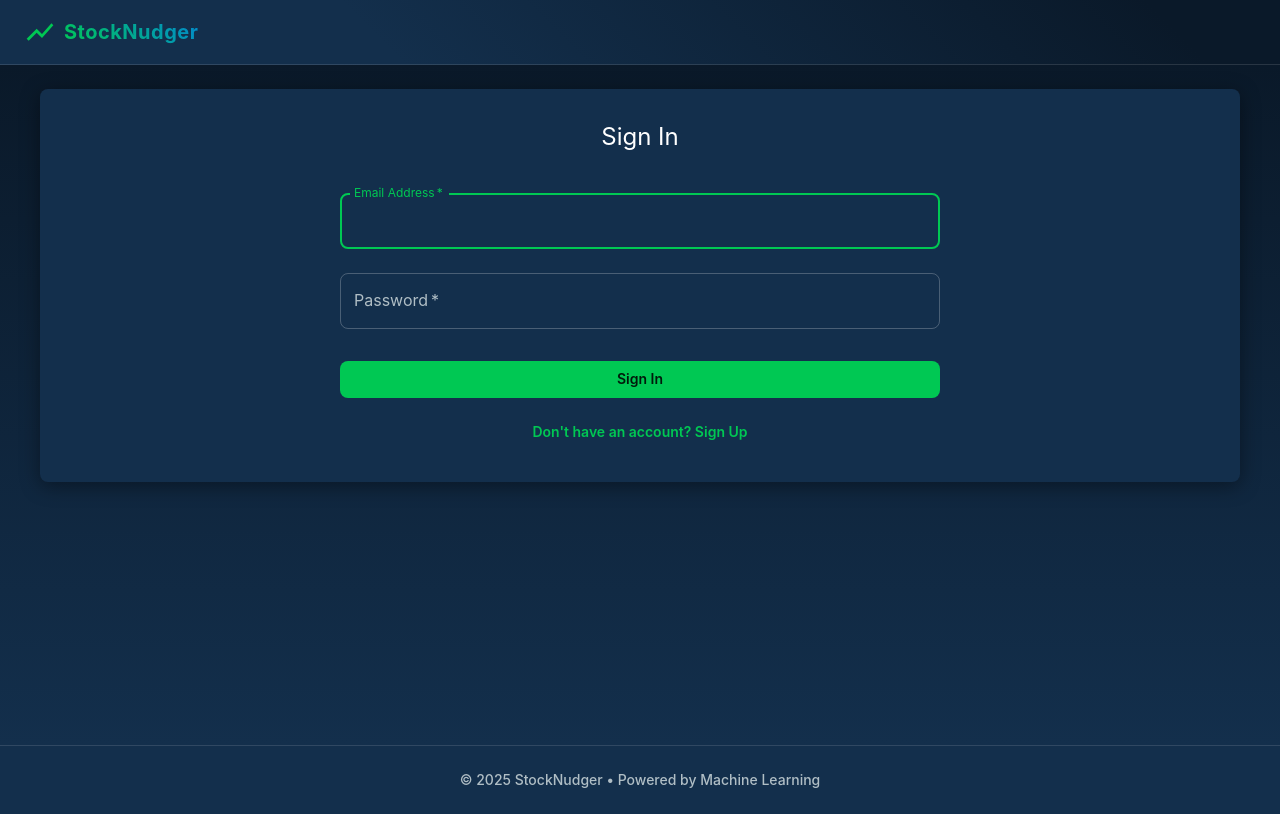
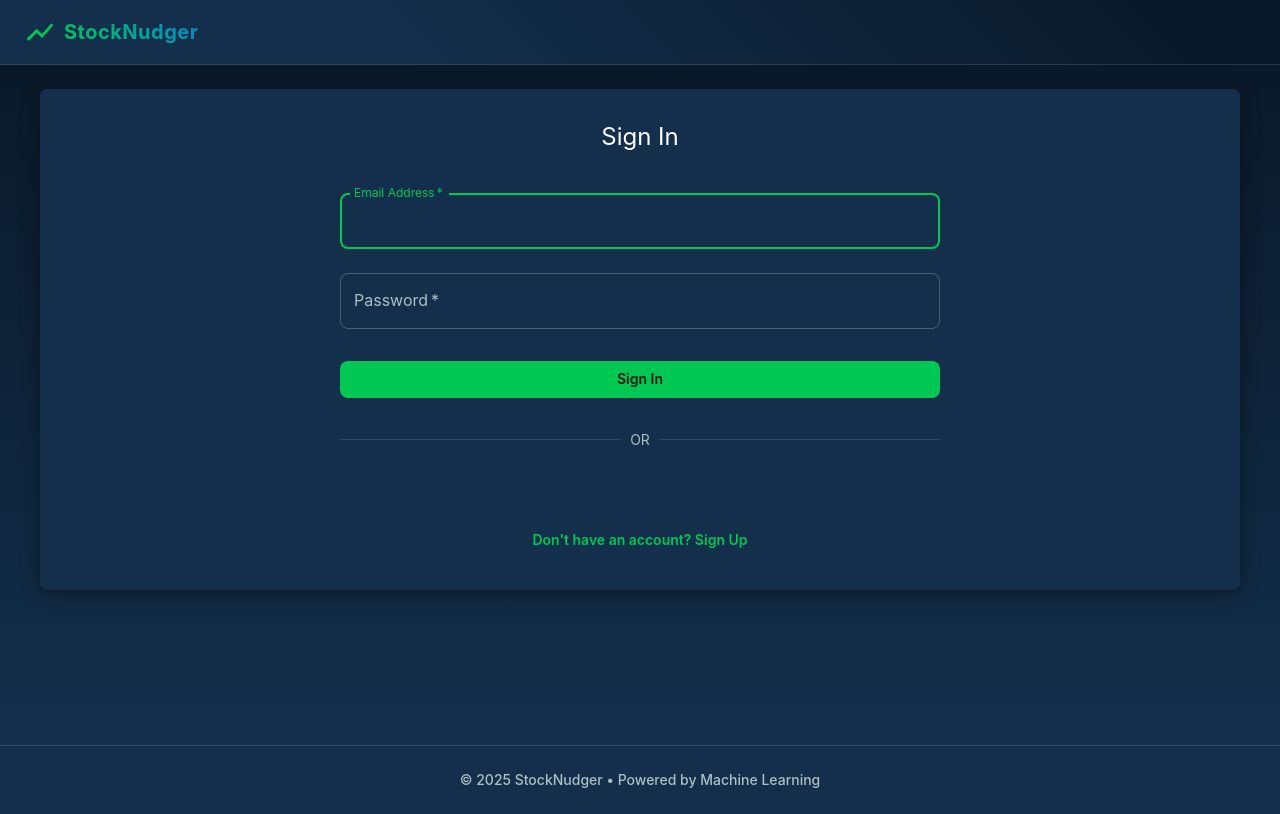
Before and after one commit to ryangreay/stock-notifier-frontend, a React (Vite) app: page /login in a window 1280 px wide. Built offline with nearby package versions, Linux system fonts and the light colour scheme; no server answers.

Commit message:
Google auth frontend implementation

```diff
--- a/package.json
+++ b/package.json
@@ -14,6 +14,7 @@
     "@emotion/styled": "^11.14.0",
     "@mui/icons-material": "^6.4.4",
     "@mui/material": "^6.4.4",
+    "@react-oauth/google": "^0.12.1",
     "axios": "^1.7.9",
     "react": "^19.0.0",
     "react-dom": "^19.0.0",
--- /dev/null
+++ b/src/components/GoogleLoginButton.tsx
@@ -0,0 +1,37 @@
+import React from 'react';
+import { GoogleLogin } from '@react-oauth/google';
+import { Button, Box, Typography, Divider } from '@mui/material';
+import GoogleIcon from '@mui/icons-material/Google';
+
+interface GoogleLoginButtonProps {
+  onSuccess: (token: string) => void;
+  onError: () => void;
+}
+
+const GoogleLoginButton: React.FC<GoogleLoginButtonProps> = ({ onSuccess, onError }) => {
+  return (
+    <Box sx={{ width: '100%', mt: 2 }}>
+      <Divider sx={{ my: 2 }}>
+        <Typography variant="body2" color="text.secondary">
+          OR
+        </Typography>
+      </Divider>
+
+      <GoogleLogin
+        onSuccess={(credentialResponse) => {
+          if (credentialResponse.credential) {
+            onSuccess(credentialResponse.credential);
+          }
+        }}
+        onError={() => {
+          console.error('Google Login Failed');
+          onError();
+        }}
+        useOneTap
+        auto_select
+      />
+    </Box>
+  );
+};
+
+export default GoogleLoginButton;
--- a/src/context/AuthContext.tsx
+++ b/src/context/AuthContext.tsx
@@ -8,6 +8,7 @@ interface AuthContextType {
   login: (email: string, password: string) => Promise<void>;
   logout: () => void;
   register: (email: string, fullName: string, password: string) => Promise<void>;
+  googleLogin: (token: string) => Promise<void>;
 }
 
 const AuthContext = createContext<AuthContextType | undefined>(undefined);
@@ -113,12 +114,26 @@ export const AuthProvider: React.FC<{ children: React.ReactNode }> = ({ children
     }
   };
 
+  const googleLogin = async (token: string) => {
+    try {
+      const response = await auth.googleLogin(token);
+      const { access_token, refresh_token } = response.data;
+      localStorage.setItem('token', access_token);
+      localStorage.setItem('refresh_token', refresh_token);
+      await loadUser(access_token);
+    } catch (error) {
+      console.error('Google login failed:', error);
+      throw error;
+    }
+  };
+
   const value = {
     user,
     isLoading,
     login,
     logout,
     register,
+    googleLogin,
   };
 
   return <AuthContext.Provider value={value}>{children}</AuthContext.Provider>;
--- a/src/pages/Login.tsx
+++ b/src/pages/Login.tsx
@@ -9,10 +9,14 @@ import {
   Alert,
 } from '@mui/material';
 import { useAuth } from '../context/AuthContext';
+import { GoogleOAuthProvider } from '@react-oauth/google';
+import GoogleLoginButton from '../components/GoogleLoginButton';
+
+const GOOGLE_CLIENT_ID = import.meta.env.VITE_GOOGLE_CLIENT_ID || '';
 
 const Login = () => {
   const navigate = useNavigate();
-  const { login } = useAuth();
+  const { login, googleLogin } = useAuth();
   const [email, setEmail] = useState('');
   const [password, setPassword] = useState('');
   const [error, setError] = useState('');
@@ -26,12 +30,30 @@ const Login = () => {
     try {
       await login(email, password);
       navigate('/dashboard');
-    } catch (err) {
+    } catch (err: any) {
       setError('Invalid email or password');
       console.error('Login error:', err);
     } finally {
       setIsLoading(false);
     }
+  };
+
+  const handleGoogleSuccess = async (token: string) => {
+    setError('');
+    setIsLoading(true);
+    try {
+      await googleLogin(token);
+      navigate('/dashboard');
+    } catch (err: any) {
+      setError(err.response?.data?.detail || 'Google login failed');
+      console.error('Google login error:', err);
+    } finally {
+      setIsLoading(false);
+    }
+  };
+
+  const handleGoogleError = () => {
+    setError('Google login failed');
   };
 
   return (
@@ -108,10 +130,21 @@ const Login = () => {
           >
             {isLoading ? 'Signing in...' : 'Sign In'}
           </Button>
+
+          {GOOGLE_CLIENT_ID && (
+            <GoogleOAuthProvider clientId={GOOGLE_CLIENT_ID}>
+              <GoogleLoginButton
+                onSuccess={handleGoogleSuccess}
+                onError={handleGoogleError}
+              />
+            </GoogleOAuthProvider>
+          )}
+
           <Button
             fullWidth
             variant="text"
             onClick={() => navigate('/register')}
+            sx={{ mt: 2 }}
           >
             Don't have an account? Sign Up
           </Button>
--- a/src/services/api.ts
+++ b/src/services/api.ts
@@ -76,6 +76,10 @@ export interface TelegramStatus {
   connected_at: string | null;
 }
 
+export interface GoogleToken {
+  token: string;
+}
+
 // Auth endpoints
 export const auth = {
   login: async (credentials: LoginCredentials) => {
@@ -97,6 +101,8 @@ export const auth = {
     api.get<AuthHealthResponse>('/health/auth'),
   validateToken: () =>
     api.get<AuthHealthResponse>('/health/auth'),
+  googleLogin: (token: string) =>
+    api.post('/auth/google-login', { token }),
 };
 
 // Stocks endpoints
```
Also changed, not shown: 1 other file (tests, documents, lock files or other folders).
